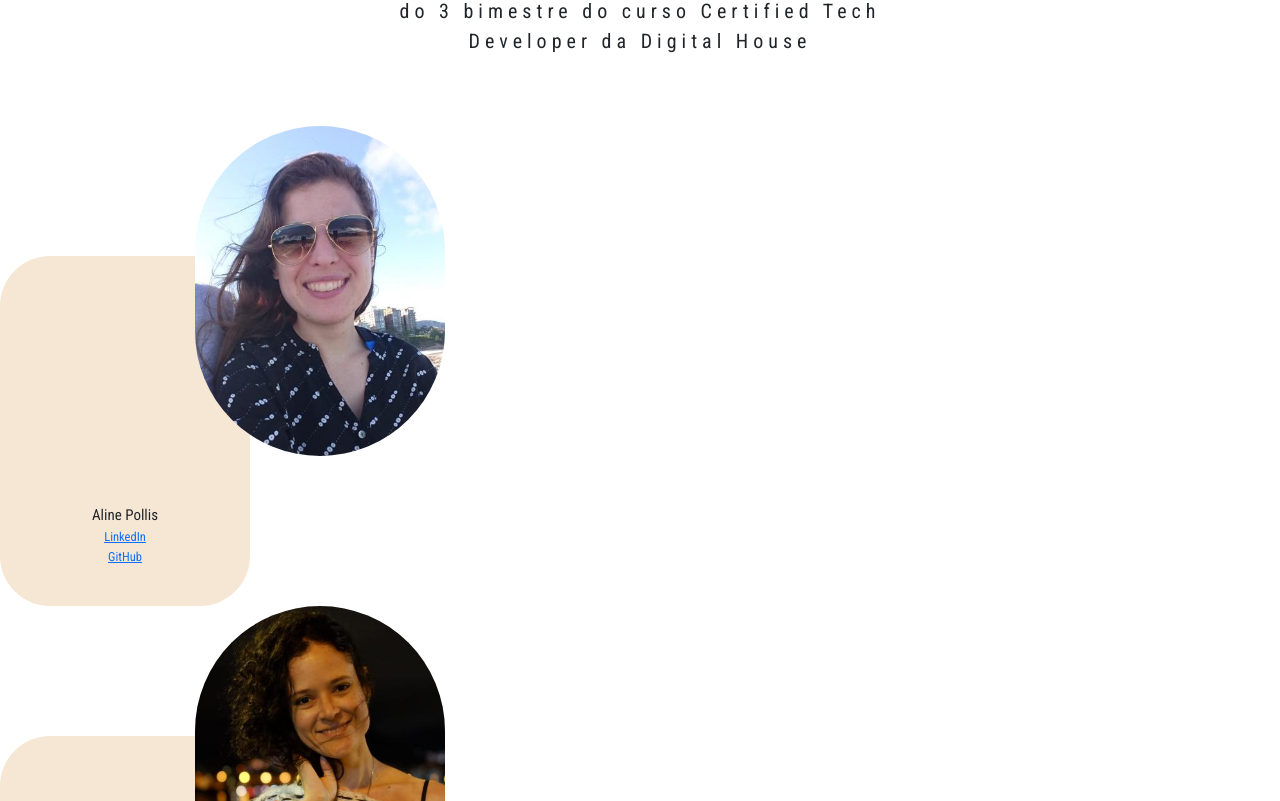
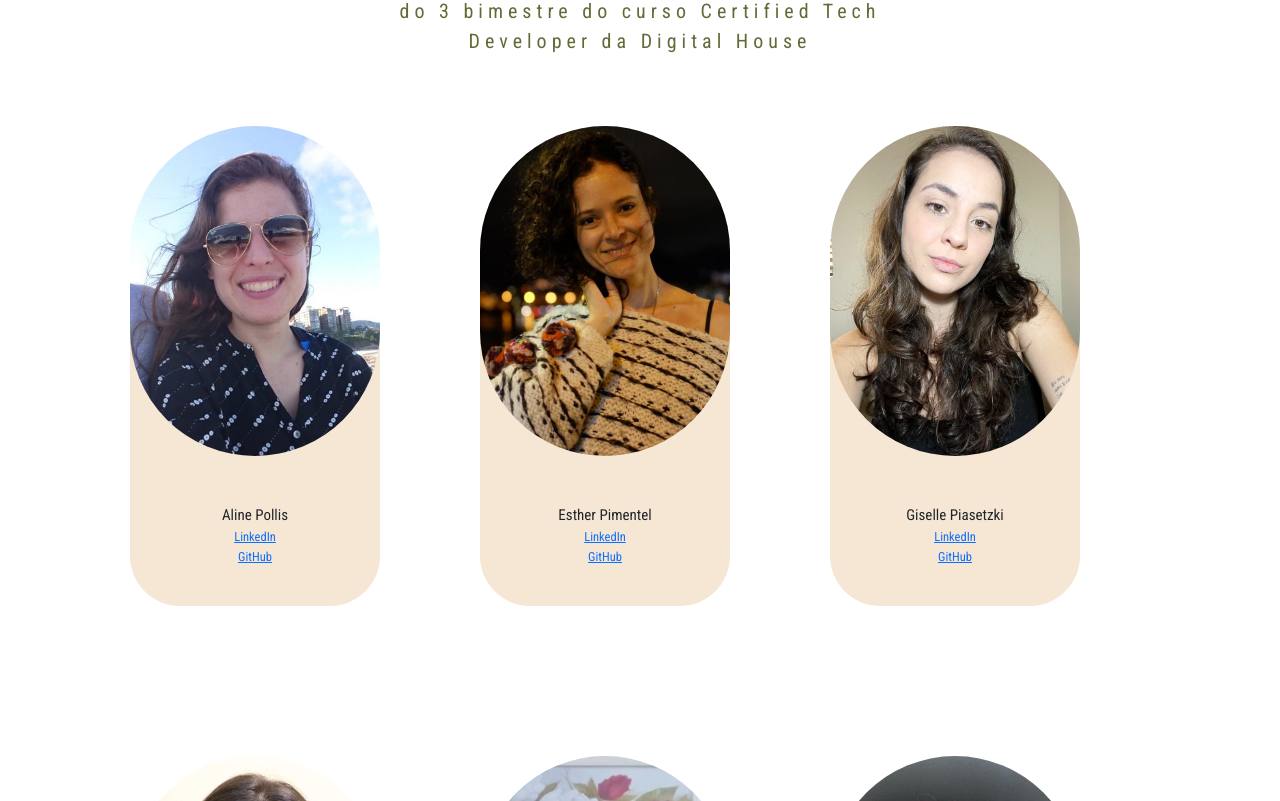
Before and after one commit to CheckPointIntegrador/front, a React (Create React App) app: page /sobreNos in a window 1280 px wide. Shown: the part 939-1740 px from the top of the page. Built offline with nearby package versions, Linux system fonts and the light colour scheme.

Commit message:
Ajustando bug do AboutUs

```diff
--- a/src/components/AboutUs/style.scss
+++ b/src/components/AboutUs/style.scss
@@ -1,6 +1,52 @@
 
 
 @import url('https://fonts.googleapis.com/css2?family=Roboto+Condensed&display=swap');
+
+
+// *********************************************
+// #######   CONFIGURAÇÃO DE PÁGINA   #######
+// *********************************************
+
+body{
+  font-size: 10px;
+  margin: 0 auto;
+  padding: 0;
+  width: 100%;
+  height: 100%;
+  box-sizing: border-box;
+
+}
+
+:root{
+  --brown-dark: #A2531E;
+  --brown-light: #DDA15E;
+  --green-dark: #283618;
+  --green-medium: #606C38;
+  --green-light: #81AA66;
+  --bg-2: #F2EFEF;
+}
+
+// *********************************************
+// #######   CONFIGURAÇÃO  GRID  #######
+// *********************************************
+.cards {
+  display: grid;
+  display: -ms-grid;
+  grid-template-columns: repeat(auto-fill, minmax(25rem, 1fr));
+  -ms-grid-columns: repeat(auto-fill, minmax(25rem, 1fr));
+  grid-gap: 3rem;
+  max-width: 1020px;
+  margin: 0 auto 3rem;
+}
+
+article {
+  position: relative;
+}
+
+.caixa {
+  height: 60rem;
+}
+
 // *********************************************
 // #######   CONFIGURAÇÃO DA IMAGEM DO PERFIL   #######
 // *********************************************
```
Also changed, not shown: src/components/AboutUs/BannerAbout/style.scss (line endings or trailing spaces).
